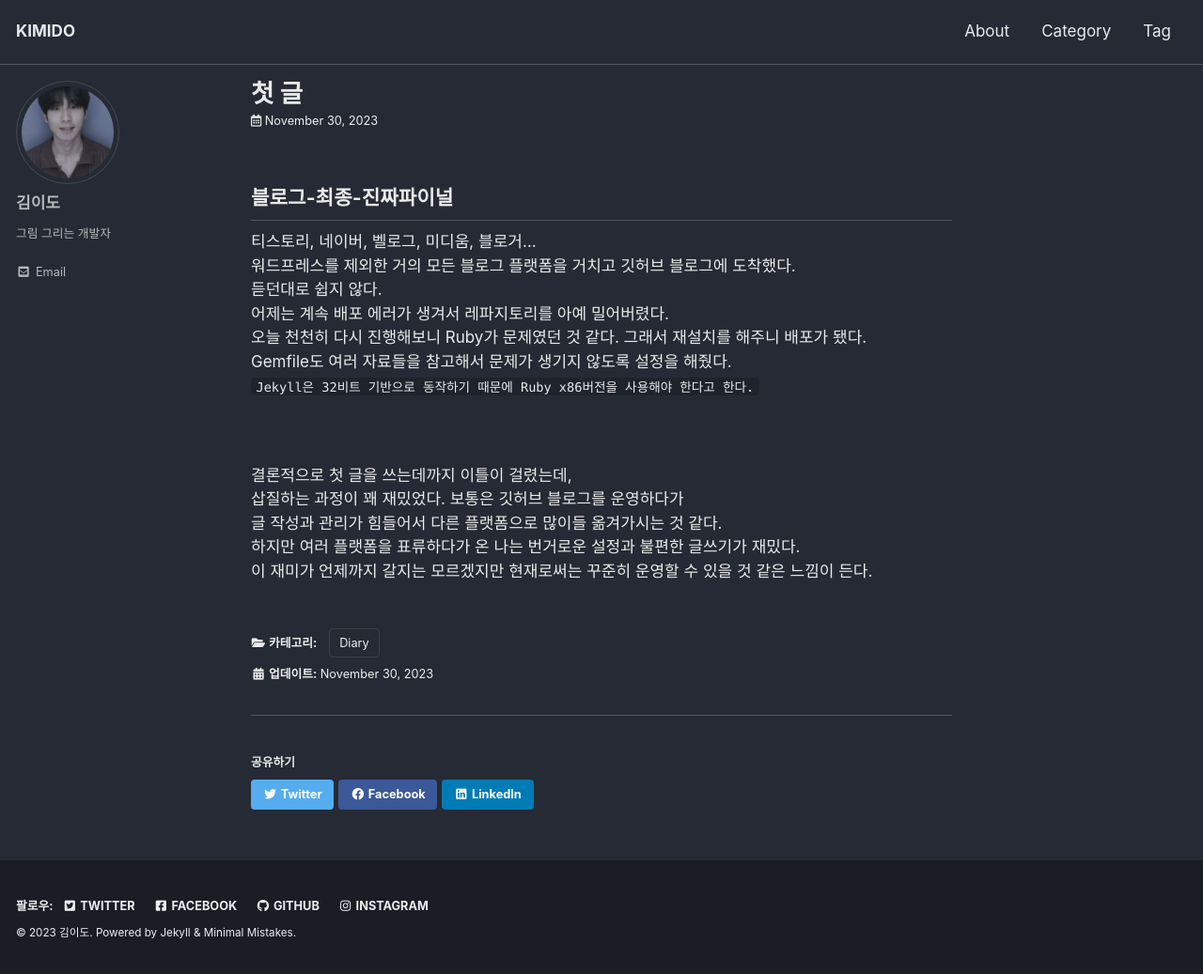
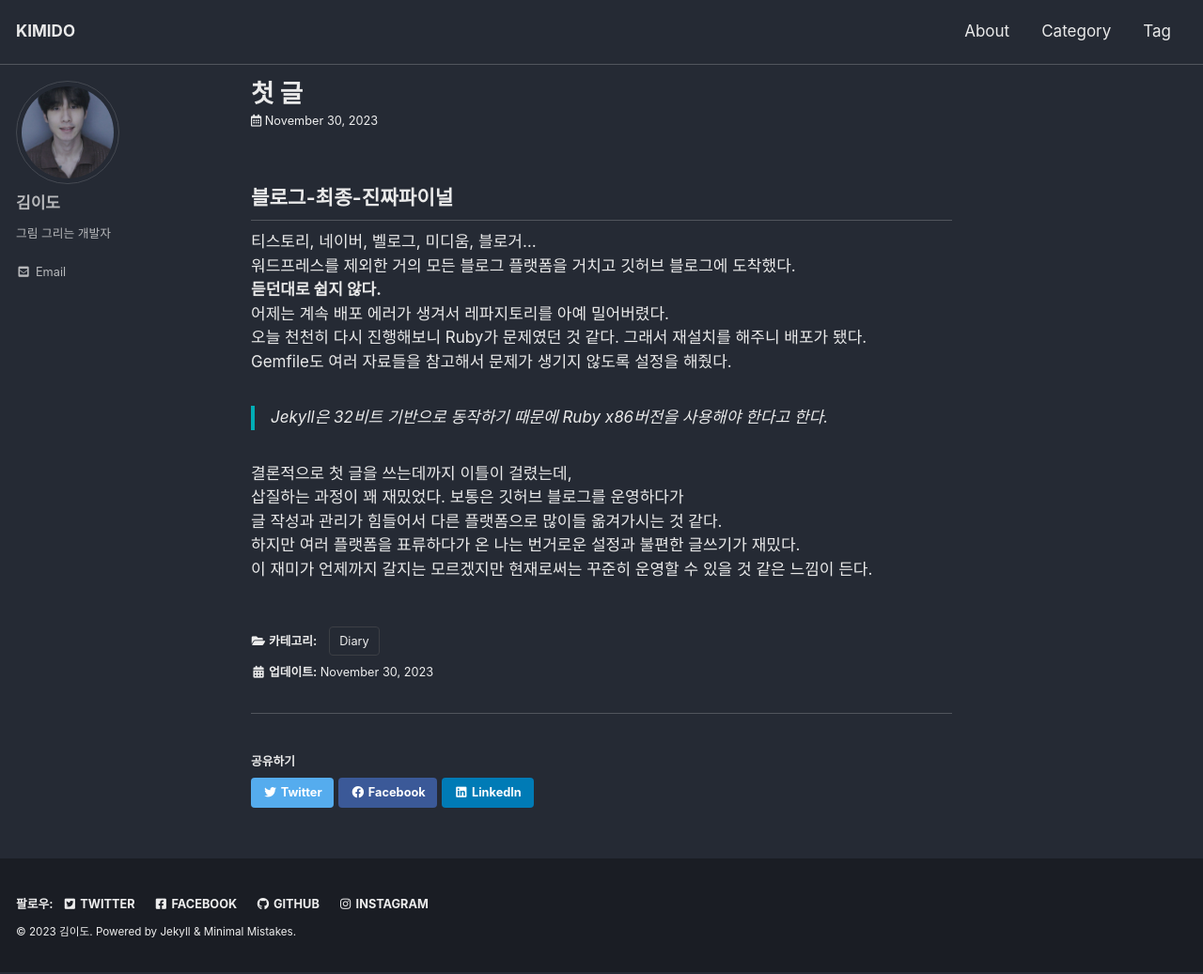
Before and after one commit to xkimido/xkimido.github.io, a Jekyll site: the page built from _posts/Diary/2023-11-30-231130.md, in a window 1280 px wide. Shown: the whole page at 94% size. Built offline with Jekyll 4.4.1, drawn with Linux system fonts in a browser that asks for light colours; cached includes are drawn as plain includes.

Commit message:
Update format

```diff
--- a/_posts/Diary/2023-11-30-231130.md
+++ b/_posts/Diary/2023-11-30-231130.md
@@ -8,13 +8,12 @@ categories:
 
 티스토리, 네이버, 벨로그, 미디움, 블로거...<br>
 워드프레스를 제외한 거의 모든 블로그 플랫폼을 거치고 깃허브 블로그에 도착했다.<br>
-듣던대로 쉽지 않다.<br>
+**듣던대로 쉽지 않다.**<br>
 어제는 계속 배포 에러가 생겨서 레파지토리를 아예 밀어버렸다.<br>
 오늘 천천히 다시 진행해보니 Ruby가 문제였던 것 같다. 그래서 재설치를 해주니 배포가 됐다.<br>
 Gemfile도 여러 자료들을 참고해서 문제가 생기지 않도록 설정을 해줬다.<br>
-`Jekyll은 32비트 기반으로 동작하기 때문에 Ruby x86버전을 사용해야 한다고 한다.`<br>
 
-<br>
+> Jekyll은 32비트 기반으로 동작하기 때문에 Ruby x86버전을 사용해야 한다고 한다.<br>
 
 결론적으로 첫 글을 쓰는데까지 이틀이 걸렸는데,<br>
 삽질하는 과정이 꽤 재밌었다. 보통은 깃허브 블로그를 운영하다가<br>
```
